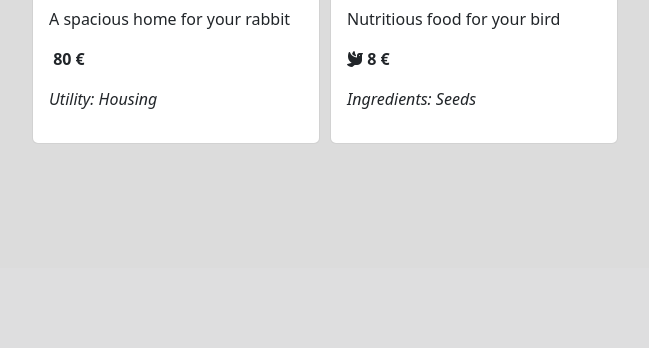
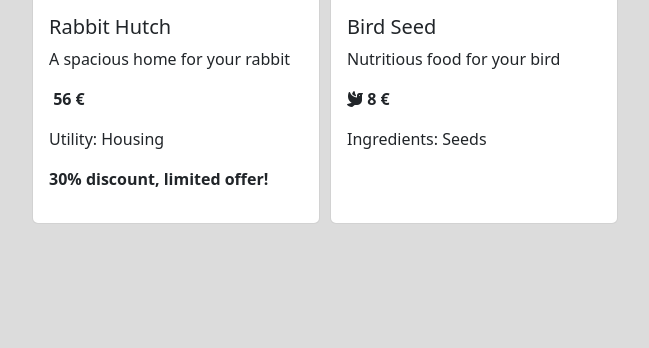
Before and after one commit to FrancescoCauzzi/php-oop-2, a PHP site: page / in a window 1280 px wide. Shown: the part 1152-1500 px from the top of the page, without its empty margins (315-964 px from the left). Before the commit the page ends 1296 px from the top, so only its background shows below. Run offline with PHP 8.4, Linux system fonts and the light colour scheme.

Commit message:
feat: feature requested added
I don't know if I can Implement and external function.
I will investigate further.

```diff
--- a/Models/Accessory.php
+++ b/Models/Accessory.php
@@ -1,10 +1,14 @@
 <?php
 require_once __DIR__ . '/Item.php';
 require_once __DIR__ . '/Category.php';
+require_once __DIR__ . "/../Traits/Discountable.php";
 
 class Accessory extends Item
 {
+    use Discountable;
+
     protected $utility;
+
     function __construct(string $name, string $id, float $price, string $picture, string $description, Category $category, string $utility)
     {
         parent::__construct($name, $id, $price, $picture, $description, $category);
--- a/Models/Food.php
+++ b/Models/Food.php
@@ -3,9 +3,11 @@
 
 require_once __DIR__ . '/Item.php';
 require_once __DIR__ . '/Category.php';
+require_once __DIR__ . "/../Traits/Discountable.php";
 
 class Food extends Item
 {
+    use Discountable;
 
     protected $ingredients;
 
--- a/Models/Item.php
+++ b/Models/Item.php
@@ -32,6 +32,10 @@ class Item
         return $this->description;
     }
 
+    public function setPrice($price)
+    {
+        $this->price = $price;
+    }
     public function getPrice()
     {
         return $this->price;
--- /dev/null
+++ b/Traits/Discountable.php
@@ -0,0 +1,15 @@
+<?php
+trait Discountable
+{
+    protected $discount;
+
+    public function setDiscount(int $discount)
+    {
+        $this->discount = $discount;
+    }
+
+    public function getDiscount()
+    {
+        return $this->discount;
+    }
+}
--- a/db.php
+++ b/db.php
@@ -3,6 +3,7 @@
 require_once __DIR__ . "/Models/Item.php";
 require_once __DIR__ . "/Models/Food.php";
 require_once __DIR__ . "/Models/Accessory.php";
+require_once __DIR__ . "/Traits/Discountable.php";
 
 $categories = [
     new Category("dog", "fa-dog"),
@@ -14,6 +15,14 @@ $categories = [
 ];
 
 $dogKibble = new Food("Dog Kibble", 55, 10.00, "https://medias.ultrapremiumdirect.com/italy/production/catalog/products/001005/1.jpg?tr=w-2000,h-2000&v=2118014580", "Best choice for your dog", $categories[0], 'Meat');
+
+try {
+    $dogKibble->setDiscount(30);
+    $dogKibble->setPrice($dogKibble->getPrice() - ($dogKibble->getPrice() / 100 * $dogKibble->getDiscount()));
+} catch (Exception $e) {
+
+    echo $e->getMessage();
+}
 
 $cannedCatMeat = new Food("Canned Meat for Cats", 44, 8.00, "https://shop-cdn-m.mediazs.com/bilder/whiskas/lattine/x/g/6/800/cans_12_1000x1000_6.jpg", "High quality meat for your cat", $categories[1], "Meat, seeds");
 
@@ -32,6 +41,14 @@ $fishFood = new Food("Fish Food", 32, 5.00, "https://encrypted-tbn0.gstatic.com/
 // Example 5
 $rabbitHutch = new Accessory("Rabbit Hutch", 12, 80.00, "https://images.thdstatic.com/productImages/01d019ca-a2bb-4d2e-8dc5-1a572d251665/svn/coziwow-beds-cages-cw12f0417-c3_600.jpg", "A spacious home for your rabbit", $categories[5], "Housing");
 
+try {
+    $rabbitHutch->setDiscount(30);
+    $rabbitHutch->setPrice($rabbitHutch->getPrice() - ($rabbitHutch->getPrice() / 100 * $rabbitHutch->getDiscount()));
+} catch (Exception $e) {
+
+    echo $e->getMessage();
+}
+
 // Example 6
 $birdSeed = new Food("Bird Seed", 48, 8.00, "https://images.heb.com/is/image/HEBGrocery/002023494-1", "Nutritious food for your bird", $categories[4], "Seeds");
 
--- a/index.php
+++ b/index.php
@@ -4,6 +4,8 @@ require_once './Models/Item.php';
 
 // Include the db.php file
 require_once('db.php');
+
+
 
 function printCard($item)
 {
@@ -15,7 +17,7 @@ function printCard($item)
     echo   "<h5 class='card-title'>" . $item->getName() . "</h5>";
     echo        "<p class='card-text'>" . $item->getDescription() . "</p>";
     echo "<p><span><i class='fa-solid " . $item->getCategory()->getIcon() . "'></i></span><strong> " . $item->getPrice() . " €</strong></span></p>";
-    echo "<p><span><i>";
+    echo "<p>";
     switch (get_class($item)) {
 
         case 'Food':
@@ -30,7 +32,13 @@ function printCard($item)
             echo "<br>";
             break;
     };
-    echo "</i></span>";
+    echo "</p>";
+    if ($item->getDiscount()) {
+        echo "<p><strong>";
+        echo $item->getDiscount();
+        echo "% discount, limited offer!</strong>";
+    };
+    echo " </p>";
 
 
 
```
